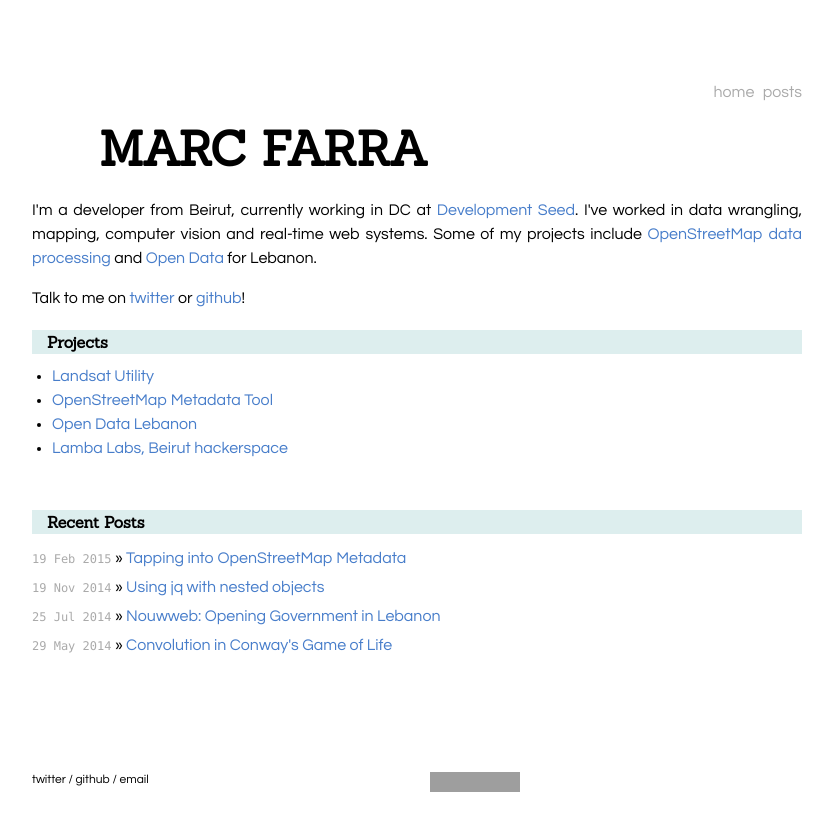
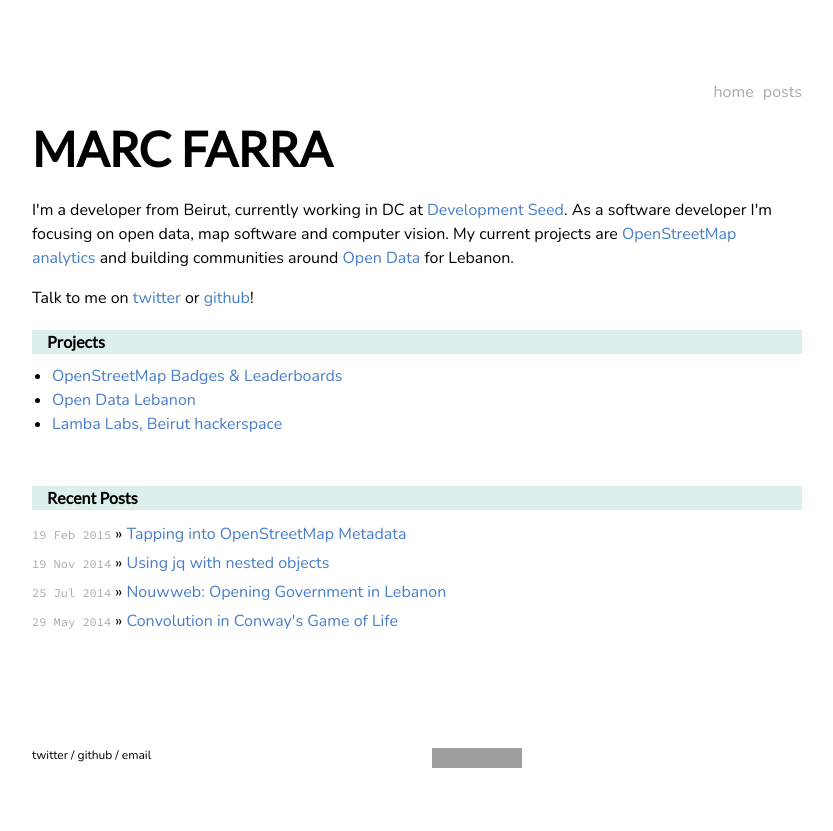
Before and after one commit to kamicut/kamicut.github.io, a Jekyll site: the page built from index.html, in a window 1280 px wide. Shown: the top 831 px of the page, without its empty margins (223-1056 px from the left). Built offline with Jekyll 4.4.1, drawn with Linux system fonts in a browser that asks for light colours; Markdown is read by kramdown in place of the engine named in the settings; grey boxes are pictures that could not be loaded.

Commit message:
Minor updates

```diff
--- a/_config.yml
+++ b/_config.yml
@@ -1,4 +1,4 @@
 name: Data Point
 markdown: redcarpet
-pygments: true
+highlighter: rouge
 permalink: /:year/:month/:day/:title.html
--- a/_includes/image.html
+++ b/_includes/image.html
@@ -1,4 +1,8 @@
 <table class="image">
 <caption align="bottom">{{ include.description }}</caption>
-<tr><td><img src="{{ include.url }}" alt="{{ include.description }}"/></td></tr>
+<tr>
+  <td>
+    <img src="{{ include.url }}" alt="{{ include.description }}" />
+  </td>
+</tr>
 </table>
--- a/_layouts/default.html
+++ b/_layouts/default.html
@@ -1,5 +1,6 @@
 <!DOCTYPE html>
 <html>
+
 <head>
   <meta charset="utf-8">
   <meta http-equiv="X-UA-Compatible" content="IE=edge,chrome=1">
@@ -13,11 +14,12 @@
   <link rel="stylesheet" href="/css/oceanic80.css">
 
   <!-- Fonts -->
-        <link href='http://fonts.googleapis.com/css?family=Sanchez:400,700' rel='stylesheet' type='text/css'>
-        <link href='http://fonts.googleapis.com/css?family=Questrial' rel='stylesheet' type='text/css'>
   <link href='http://fonts.googleapis.com/css?family=Source+Code+Pro:400' rel='stylesheet' type='text/css'>
+  <link href="https://fonts.googleapis.com/css?family=Nunito" rel="stylesheet">
+  <link href="https://fonts.googleapis.com/css?family=Lato" rel="stylesheet">
 
 </head>
+
 <body>
 
   <div class="site">
@@ -30,26 +32,32 @@
 
     <div class="footer">
       <div class="contact">
-            <p class= "contactinfo">
+        <p class="contactinfo">
           <a href="https://twitter.com/kamicut">twitter</a> /
           <a href="https://github.com/kamicut">github </a>/
           <a href="mailto:marcfarra@gmail.com">email </a>
         </p>
-              <p class ="license">
-                <a rel="license" href="http://creativecommons.org/licenses/by/4.0/"><img alt="Creative Commons License" style="border-width:0" src="http://i.creativecommons.org/l/by/4.0/80x15.png" /></a>
+        <p class="license">
+          <a rel="license" href="http://creativecommons.org/licenses/by/4.0/">
+            <img alt="Creative Commons License" style="border-width:0" src="http://i.creativecommons.org/l/by/4.0/80x15.png"
+            />
+          </a>
         </p>
       </div>
     </div>
   </div>
   <script>
-          (function(i,s,o,g,r,a,m){i['GoogleAnalyticsObject']=r;i[r]=i[r]||function(){
-          (i[r].q=i[r].q||[]).push(arguments)},i[r].l=1*new Date();a=s.createElement(o),
-          m=s.getElementsByTagName(o)[0];a.async=1;a.src=g;m.parentNode.insertBefore(a,m)
-          })(window,document,'script','//www.google-analytics.com/analytics.js','ga');
+    (function (i, s, o, g, r, a, m) {
+    i['GoogleAnalyticsObject'] = r; i[r] = i[r] || function () {
+      (i[r].q = i[r].q || []).push(arguments)
+    }, i[r].l = 1 * new Date(); a = s.createElement(o),
+      m = s.getElementsByTagName(o)[0]; a.async = 1; a.src = g; m.parentNode.insertBefore(a, m)
+    })(window, document, 'script', '//www.google-analytics.com/analytics.js', 'ga');
 
     ga('create', 'UA-53198359-1', 'auto');
     ga('send', 'pageview');
 
   </script>
 </body>
+
 </html>
--- a/_posts/2014-05-29-conways-game-of-life-julia.markdown
+++ b/_posts/2014-05-29-conways-game-of-life-julia.markdown
@@ -9,7 +9,7 @@
 
 Image filters are usually used to compute transformations such as blurring and sharpening. We pass a `kernel` over every pixel that computes the new image pixel based on its surroundings. For the game of life, if we treat the current state of the board as an image, we can pass a particular filter that will compute the neighbors around each pixel.
 
-This is a remarkably elegant way of representing the transition between states. We can take advantage of the Fast Fourier Transform in image processing libraries to concisely write an implementation of GOL.
+This is an elegant way of representing the transition between states. We can take advantage of the Fast Fourier Transform in image processing libraries to concisely write an implementation of GOL.
 
 Here's my implementation in Julia:
 
--- a/css/main.css
+++ b/css/main.css
@@ -13,7 +13,7 @@
 
 body {
   background-color: #FFF;
-  font-family:'Questrial', sans-serif;
+  font-family:'Nunito', sans-serif;
   text-align: center;
   max-width: 850px;
   margin: 0 auto;
@@ -21,7 +21,7 @@
 
 h1, h2, h3, h4, h5, h6 {
   font-size: 100%;
-  font-family: "Sanchez", serif;
+  font-family: "Lato", "Helvetica", sans-serif;
   /*text-transform: uppercase;*/
 }
 
@@ -80,7 +80,7 @@
 
 .posts span {
   color: #aaa;
-  font-family:  Monaco, "Courier New", monospace;
+  font-family: "Source Code Pro", "Courier New", monospace;
   font-size: 12px;
 }
 
@@ -92,7 +92,7 @@
 
 .site {
   font-size: 1em;
-  text-align: justify;
+  text-align: left;
   margin-left: 20px;
   margin-right: 20px;
   line-height: 1.5em;
--- a/index.html
+++ b/index.html
@@ -1,30 +1,45 @@
 ---
 layout: default
-title: Home
+title: Marc Farra
 ---
 <div class="home">
-<a href="http://0fps.net/2012/11/19/conways-game-of-life-for-curved-surfaces-part-1/" target="_blank"><canvas id="c"></canvas></a><h1>MARC FARRA</h1>
-	<p>I'm a developer from Beirut, currently working in DC at <a href="https://developmentseed.org">Development Seed</a>. I've worked in data wrangling, mapping, computer vision and real-time web systems. Some of my projects include <a href="https://www.developmentseed.org/blog/2015/02/19/tapping-into-osm-metadata/">OpenStreetMap data processing</a> and <a href="http://openleb.io">Open Data</a> for Lebanon. </p>
+	<h1>MARC FARRA</h1>
+	<p>I'm a developer from Beirut, currently working in DC at
+		<a href="https://developmentseed.org">Development Seed</a>.
+		As a software developer I'm focusing on open data, map software and computer vision. My current projects are
+		<a href="https://www.developmentseed.org/blog/2015/02/19/tapping-into-osm-metadata/">OpenStreetMap analytics</a> and building
+		communities around <a href="http://openleb.io">Open Data</a> for Lebanon.
+	</p>
 
-	<p>Talk to me on <a href="http://twitter.com/kamicut">twitter</a> or <a href="http://github.com/kamicut">github</a>!</p>
+	<p>Talk to me on
+		<a href="http://twitter.com/kamicut">twitter</a> or
+		<a href="http://github.com/kamicut">github</a>!</p>
 </div>
 
 <div id="projects">
-	<h3>Projects</h3>
+	<h2>Projects</h2>
 	<ul style='padding-left: 20px;'>
-		<li><a href="https://www.developmentseed.org/blog/2014/08/29/landsat-util/">Landsat Utility</a></li>
-		<li><a href="https://www.developmentseed.org/blog/2015/02/19/tapping-into-osm-metadata/">OpenStreetMap Metadata Tool</a></li>
-		<li><a href="http://openleb.io">Open Data Lebanon</a></li>
-		<li><a href="http://lambalabs.org">Lamba Labs, Beirut hackerspace</a></li>
+		<li>
+			<a href="https://developmentseed.org/blog/2016/03/01/osm-stats-launched/">OpenStreetMap Badges & Leaderboards</a>
+		</li>
+		<li>
+			<a href="http://openleb.io">Open Data Lebanon</a>
+		</li>
+		<li>
+			<a href="http://lambalabs.org">Lamba Labs, Beirut hackerspace</a>
+		</li>
 	</ul>
 </div>
 
 <div id="post-container">
-<h2>Recent Posts</h2>
+	<h2>Recent Posts</h2>
 	<ul class="posts">
-	{% for post in site.posts offset: 0 limit: 10 %}
-	  <li><span>{{ post.date | date_to_string }}</span> &raquo; <a href="{{ post.url }}">{{ post.title }}</a></li>
-	{% endfor %}
+		{% for post in site.posts offset: 0 limit: 10 %}
+		<li>
+			<span>{{ post.date | date_to_string }}</span> &raquo;
+			<a href="{{ post.url }}">{{ post.title }}</a>
+		</li>
+		{% endfor %}
 	</ul>
 </div>
 
```
Lines whose indentation alone changed are shown as unchanged.
